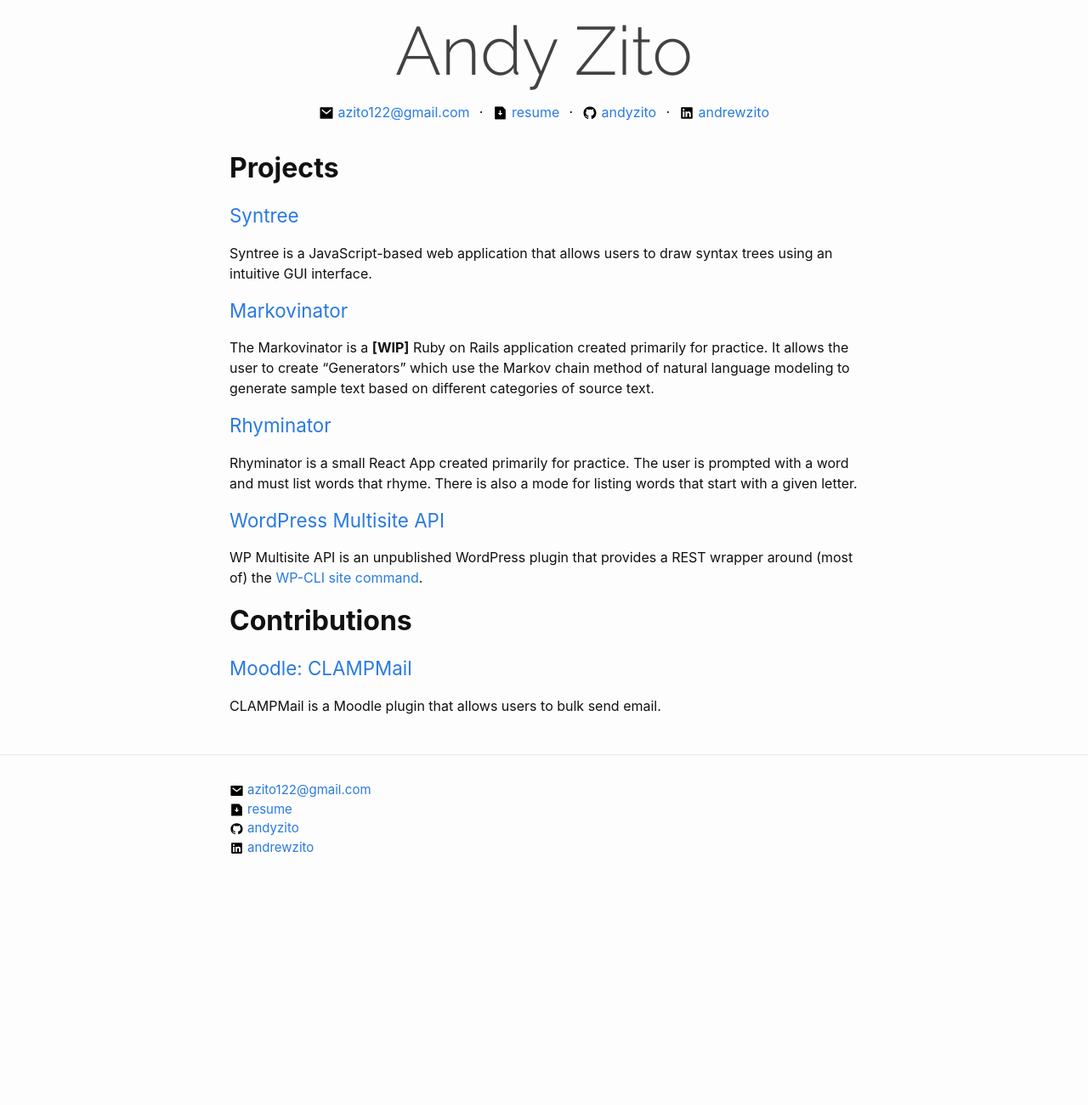
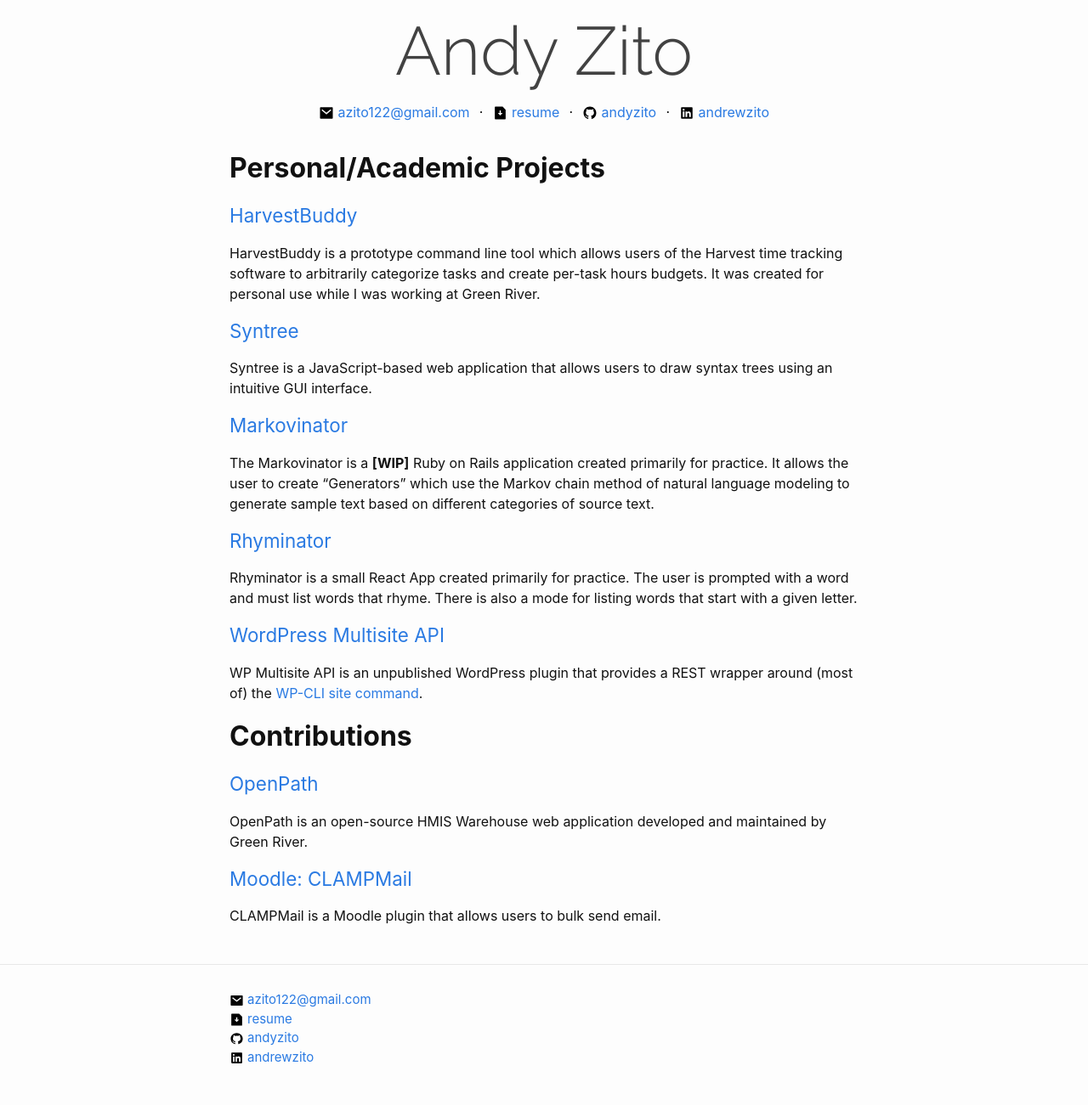
Before and after one commit to andyzito/andyzito.github.io, a Jekyll site: the page built from index.md, in a window 1280 px wide. Shown: the whole page at 85% size. Built offline with Jekyll 4.4.1, drawn with Linux system fonts in a browser that asks for light colours; our own code applies the rules of GitHub Pages for plain Markdown files; before the commit the page ends 1054 px from its top, so only the background shows below that.

Commit message:
Add OpenPath

```diff
--- a/index.md
+++ b/index.md
@@ -4,7 +4,11 @@
 
 layout: home
 ---
-# Projects
+# Personal/Academic Projects
+
+## [HarvestBuddy](https://github.com/andyzito/harvestbuddy)
+
+HarvestBuddy is a prototype command line tool which allows users of the Harvest time tracking software to arbitrarily categorize tasks and create per-task hours budgets. It was created for personal use while I was working at Green River.
 
 ## [Syntree](https://syntree.andycodesthings.com)
 
@@ -24,5 +28,8 @@ WP Multisite API is an unpublished WordPress plugin that provides a REST wrapper
 
 # Contributions
 
+## [OpenPath](/openpath)
+OpenPath is an open-source HMIS Warehouse web application developed and maintained by Green River.
+
 ## [Moodle: CLAMPMail](/clampmail)
 CLAMPMail is a Moodle plugin that allows users to bulk send email.
```
Also changed, not shown: pages/openpath.md (added, +26 -0 lines).
